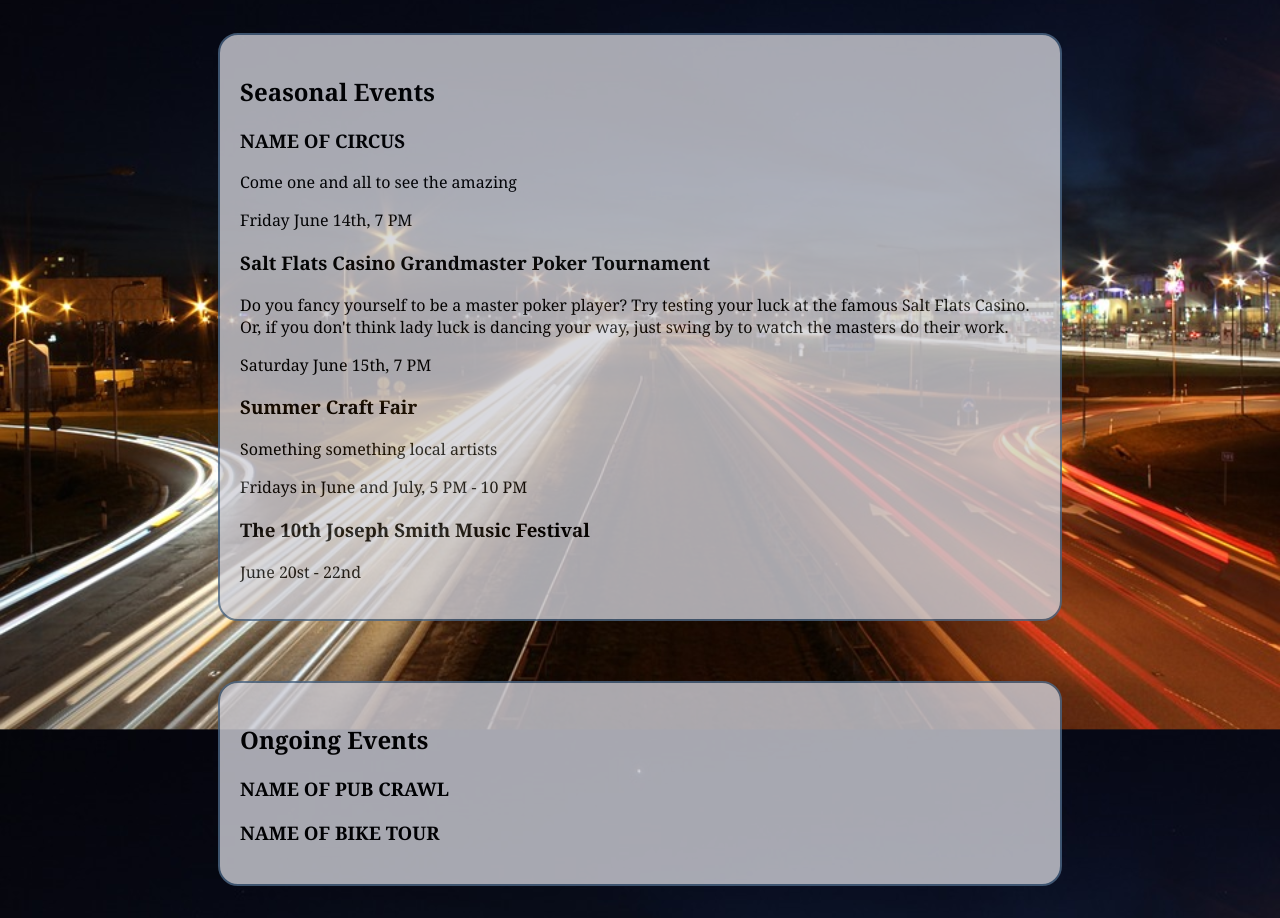
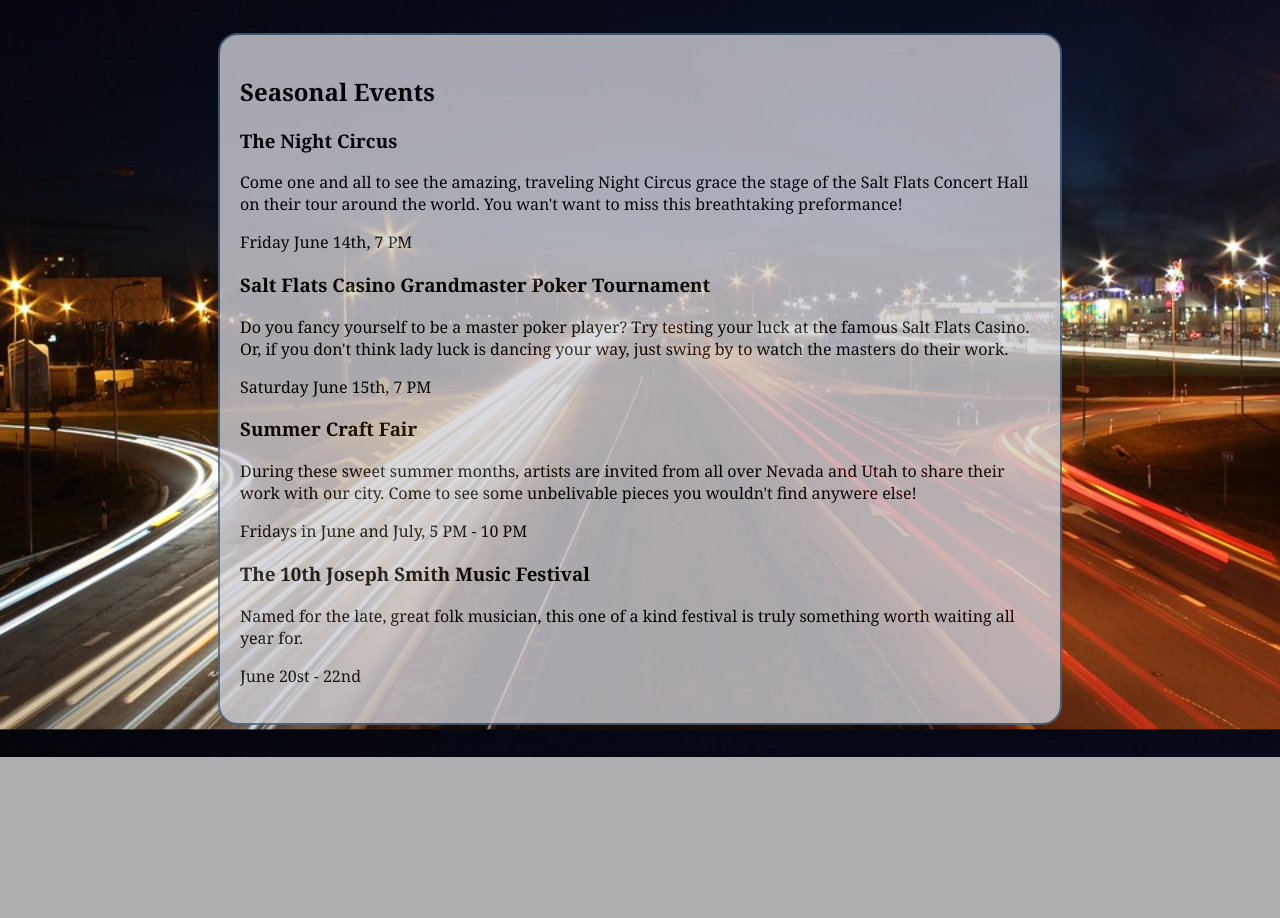
Before and after one commit to Zesjier/wendingflats, a Django app: page /nevada/events in a window 1280 px wide. Shown: the part 124-1042 px from the top of the page. After the commit the page ends 881 px from the top, so only its background shows below. Run offline with Django 3.2, Linux system fonts and the light colour scheme.

Commit message:
fixed some forgetting to name things issues

```diff
--- a/nv/templates/nv/events.html
+++ b/nv/templates/nv/events.html
@@ -9,8 +9,11 @@
   <div class='event_wrap'>
     <h2>Seasonal Events</h2>
     <div class='event'>
-      <h3>NAME OF CIRCUS</h3>
-      <p>Come one and all to see the amazing</p>
+      <h3>The Night Circus</h3>
+      <p>Come one and all to see the amazing, traveling Night Circus grace the stage of the
+        Salt Flats Concert Hall on their tour around the world. You wan't want to miss this
+        breathtaking preformance!
+      </p>
       <p>Friday June 14th, 7 PM</p>
     </div>
     <div class='event'>
@@ -25,24 +28,19 @@
     <div class='event'>
       <h3>Summer Craft Fair</h3>
       <p>
-        Something something local artists
+        During these sweet summer months, artists are invited from all over Nevada
+        and Utah to share their work with our city. Come to see some unbelivable pieces
+        you wouldn't find anywere else!
       </p>
       <p>Fridays in June and July, 5 PM - 10 PM</p>
     </div>
     <div class='event'>
       <h3>The 10th Joseph Smith Music Festival</h3>
-      <p></p>
+      <p>Named for the late, great folk musician, this one of a kind festival is
+        truly something worth waiting all year for.
+      </p>
       <p>June 20st - 22nd</p>
     </div>
   </div>
 
-  <div class='event_wrap'>
-    <h2>Ongoing Events</h2>
-    <div class='event'>
-      <h3>NAME OF PUB CRAWL</h3>
-    </div>
-    <div class='event'>
-      <h3>NAME OF BIKE TOUR</h3>
-    </div>
-  </div>
 {% endblock %}
--- a/nv/templates/nv/stays.html
+++ b/nv/templates/nv/stays.html
@@ -32,7 +32,6 @@
     </div>
     <div class='biz'>
       <h2>Black Lagoon Hotel</h2>
-      <img src="{% static 'nv/img/otherhotel.jpg' %}" alt="a hotel">
       <div class='biz_info'>
         <p class='adress'>4846 Wending Blvd</p>
         <p></p>
```
Also changed, not shown: ut/templates/ut/stay.html (+8 -3 lines).
